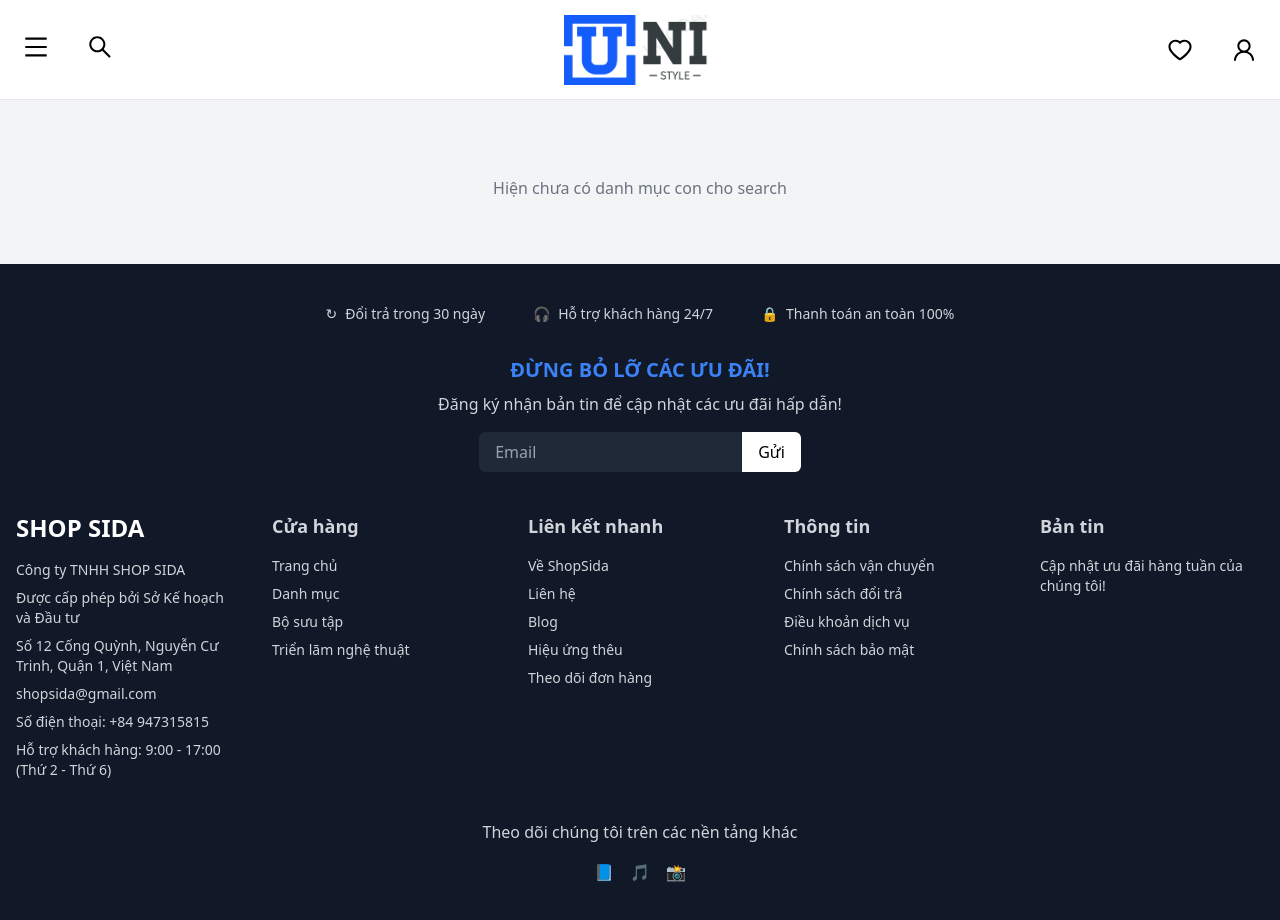
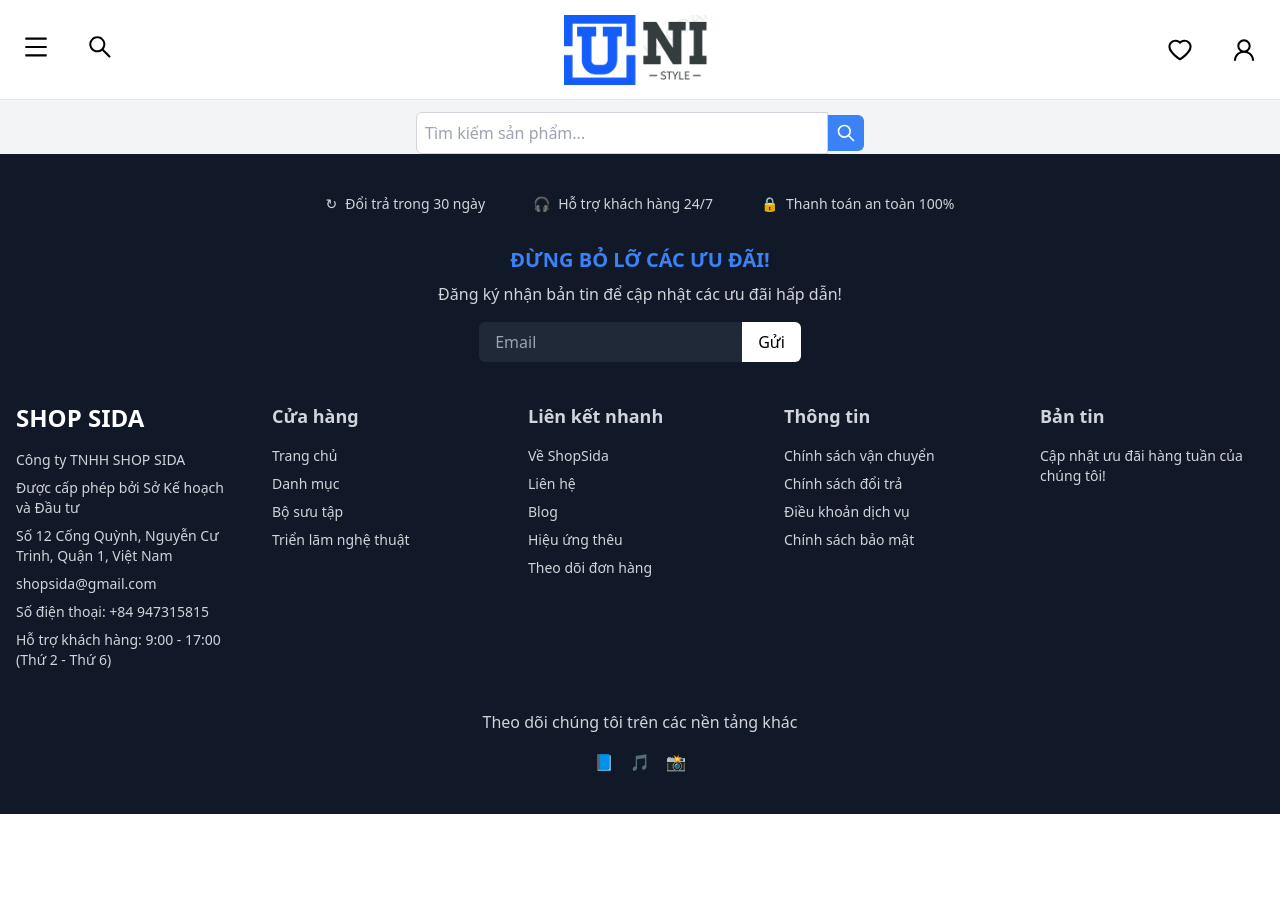
Before and after one commit to Meley016/UNIQLO_Clone, a React (Vite) app: page /search in a window 1280 px wide. Shown: the top 920 px of the page. After the commit the page ends 814 px from the top, so only its background shows below. Built offline with nearby package versions, Linux system fonts and the light colour scheme.

Commit message:
feat/product

```diff
--- a/src/App.jsx
+++ b/src/App.jsx
@@ -14,6 +14,8 @@ import MainCategoryList from './components/categories/MainCategoryList';
 import ProductDetail from './components/products/productdetail/page';
 import CartPage from './components/account/cart/cart';
 import Profile from './pages/profile';
+import Search from './components/search/page';
+import SearchResults from './components/search/results/page';
 const App = () => {
   return (
     <BrowserRouter>
@@ -29,6 +31,8 @@ const App = () => {
             <Route path="/product/:id" element={<ProductDetail />} />
             <Route path="/cart" element={<CartPage />} />
             <Route path="/profile" element={<Profile />} />
+            <Route path="/search" element={<Search />} />
+            <Route path="/searchresults" element={<SearchResults/>} />
             <Route
               path="/login"
               element={
--- a/src/components/layout/Header.jsx
+++ b/src/components/layout/Header.jsx
@@ -37,12 +37,13 @@ const AppHeader = () => {
             >
               <MenuOutlined className="text-2xl" />
             </button>
-            <button
+            <Link
+              to="/search"
               className="focus:outline-none hover:text-blue-600 p-2 rounded-full transition-colors duration-200"
               aria-label="Tìm kiếm"
             >
               <SearchOutlined className="text-2xl" />
-            </button>
+            </Link>
           </div>
           <Link
             to="/"
--- /dev/null
+++ b/src/components/search/page.jsx
@@ -0,0 +1,110 @@
+import React, { useState, useEffect } from 'react';
+import { useNavigate } from 'react-router-dom';
+import axios from 'axios';
+
+const Search = () => {
+  const [query, setQuery] = useState('');
+  const [suggestions, setSuggestions] = useState([]);
+  const [showSuggestions, setShowSuggestions] = useState(false);
+  const navigate = useNavigate();
+
+  // Tìm kiếm gợi ý khi nhập từ khóa
+  useEffect(() => {
+    if (query.trim() === '') {
+      setSuggestions([]);
+      setShowSuggestions(false);
+      return;
+    }
+
+    const fetchSuggestions = async () => {
+      try {
+        const response = await axios.get('/fake_api.json'); // Hoặc API: /api/search?q=${query}
+        const products = response.data;
+        const filtered = products.filter((product) =>
+          product.name.toLowerCase().includes(query.toLowerCase())
+        );
+        setSuggestions(filtered.slice(0, 5)); // Giới hạn 5 gợi ý
+        setShowSuggestions(true);
+      } catch (err) {
+        console.error('Lỗi khi lấy gợi ý:', err);
+        setSuggestions([]);
+        setShowSuggestions(false);
+      }
+    };
+
+    const debounce = setTimeout(fetchSuggestions, 300); // Debounce 300ms
+    return () => clearTimeout(debounce);
+  }, [query]);
+
+  // Xử lý submit tìm kiếm
+  const handleSearch = (e) => {
+    e.preventDefault();
+    if (query.trim()) {
+      setShowSuggestions(false);
+      navigate(`/search?q=${encodeURIComponent(query)}`); // Chuyển hướng đến trang kết quả
+    }
+  };
+
+  // Xử lý chọn gợi ý
+  const handleSuggestionClick = (suggestion) => {
+    setQuery(suggestion.name);
+    setShowSuggestions(false);
+    navigate(`/search?q=${encodeURIComponent(suggestion.name)}`);
+  };
+
+  return (
+    <div className="relative w-full max-w-md mx-auto">
+      <form onSubmit={handleSearch} className="flex items-center">
+        <input
+          type="text"
+          value={query}
+          onChange={(e) => setQuery(e.target.value)}
+          placeholder="Tìm kiếm sản phẩm..."
+          className="w-full p-2 border border-gray-300 rounded-l-md focus:outline-none focus:ring-2 focus:ring-blue-500"
+        />
+        <button
+          type="submit"
+          className="p-2 bg-blue-500 text-white rounded-r-md hover:bg-blue-600"
+        >
+          <svg
+            className="w-5 h-5"
+            fill="none"
+            stroke="currentColor"
+            viewBox="0 0 24 24"
+            xmlns="http://www.w3.org/2000/svg"
+          >
+            <path
+              strokeLinecap="round"
+              strokeLinejoin="round"
+              strokeWidth="2"
+              d="M21 21l-6-6m2-5a7 7 0 11-14 0 7 7 0 0114 0z"
+            />
+          </svg>
+        </button>
+      </form>
+
+      {/* Gợi ý tìm kiếm */}
+      {showSuggestions && suggestions.length > 0 && (
+        <ul className="absolute z-10 w-full bg-white border border-gray-300 rounded-md mt-1 max-h-60 overflow-auto shadow-lg">
+          {suggestions.map((suggestion) => (
+            <li
+              key={suggestion.id}
+              onClick={() => handleSuggestionClick(suggestion)}
+              className="flex items-center p-2 hover:bg-gray-100 cursor-pointer"
+            >
+              <Image
+                src={suggestion.image || 'https://via.placeholder.com/50'}
+                alt={suggestion.name}
+                className="w-10 h-10 object-cover mr-2"
+                loading="lazy"
+              />
+              <span>{suggestion.name}</span>
+            </li>
+          ))}
+        </ul>
+      )}
+    </div>
+  );
+};
+
+export default Search;
--- /dev/null
+++ b/src/components/search/results/page.jsx
@@ -0,0 +1,53 @@
+import React, { useState, useEffect } from 'react';
+import { useLocation } from 'react-router-dom';
+import axios from 'axios';
+
+const SearchResults = () => {
+  const [results, setResults] = useState([]);
+  const [loading, setLoading] = useState(true);
+  const location = useLocation();
+  const query = new URLSearchParams(location.search).get('q');
+
+  useEffect(() => {
+    const fetchResults = async () => {
+      try {
+        const response = await axios.get('/fake_api.json'); // Hoặc API: /api/search?q=${query}
+        const filtered = response.data.filter((product) =>
+          product.name.toLowerCase().includes(query.toLowerCase())
+        );
+        setResults(filtered);
+        setLoading(false);
+      } catch (err) {
+        console.error('Lỗi khi tìm kiếm:', err);
+        setLoading(false);
+      }
+    };
+
+    if (query) fetchResults();
+  }, [query]);
+
+  if (loading) return <div className="text-center p-4">Đang tải...</div>;
+  if (!query) return <div className="text-center p-4">Vui lòng nhập từ khóa</div>;
+  if (results.length === 0) return <div className="text-center p-4">Không tìm thấy kết quả</div>;
+
+  return (
+    <div className="container mx-auto p-4">
+      <h2 className="text-xl font-bold mb-4">Kết quả tìm kiếm cho: {query}</h2>
+      <div className="grid grid-cols-1 sm:grid-cols-2 lg:grid-cols-4 gap-4">
+        {results.map((product) => (
+          <div key={product.id} className="border p-2">
+            <Image
+              src={product.image || 'https://via.placeholder.com/150'}
+              alt={product.name}
+              className="w-full h-40 object-cover"
+              loading="lazy"
+            />
+            <h3 className="text-lg font-semibold">{product.name}</h3>
+          </div>
+        ))}
+      </div>
+    </div>
+  );
+};
+
+export default SearchResults;
--- a/src/components/ui/login/page.jsx
+++ b/src/components/ui/login/page.jsx
@@ -22,7 +22,7 @@ const LoginPage = () => {
   const onFinish = async (values) => {
     setLoading(true);
     try {
-      const response = await axios.post('/api/Account/login', {
+      const response = await axios.post('https://localhost:5171/api/Account/login', {
         email: values.email,
         password: values.password,
       }, {
--- a/vite.config.js
+++ b/vite.config.js
@@ -7,7 +7,7 @@ export default defineConfig({
   server: {
     proxy: {
       '/api': {
-        target: 'http://localhost:5171',
+        target: 'https://localhost:5171',
         changeOrigin: true,
         rewrite: (path) => path.replace(/^\/api/, '/api')
       }
```
